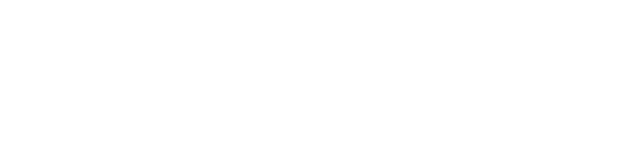
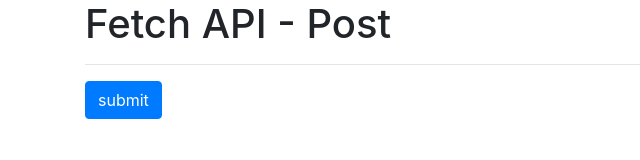
Before and after one commit to PJMantoss/fetch-API, a plain HTML site: page index.html in a window 1280 px wide. Shown: the whole page, without its empty margins (0-640 px from the left). Drawn offline with nearby package versions, Linux system fonts and the light colour scheme.

Commit message:
update markup

```diff
--- a/index.html
+++ b/index.html
@@ -6,9 +6,22 @@
     <link rel="stylesheet" href="https://cdnjs.cloudflare.com/ajax/libs/normalize/8.0.1/normalize.css">
     <link rel="stylesheet" href="https://stackpath.bootstrapcdn.com/bootstrap/4.5.0/css/bootstrap.min.css" integrity="sha384-9aIt2nRpC12Uk9gS9baDl411NQApFmC26EwAOH8WgZl5MYYxFfc+NcPb1dKGj7Sk" crossorigin="anonymous">
     <link rel="stylesheet" href="style.css">
-    <title>Document</title>
+    <title>Fetch API - Post</title>
 </head>
 <body>
+    <main class="container">
+        <h1>Fetch API - Post</h1>
+        <hr>
 
+        <form action="" id="fetchForm">
+            <div class="form-group"></div>
+
+            <div class="form-group"></div>
+
+            <input type="submit" value="submit" class="btn btn-primary">
+        </form>
+    </main>
+
+    <script src="script.js"></script>
 </body>
 </html>
```
